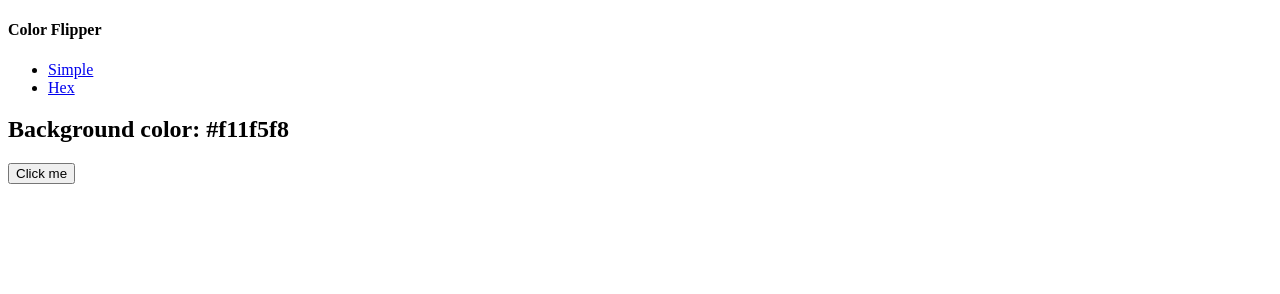
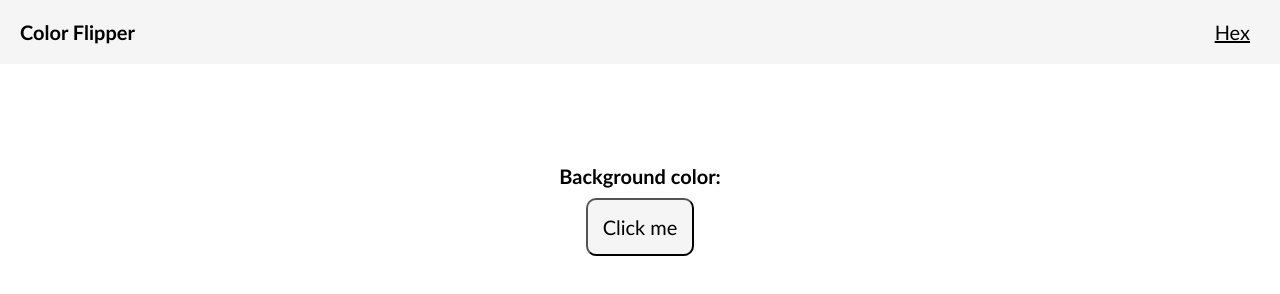
Before and after one commit to GabFMoura/ColorFlipper, a plain HTML site: page index.html in a window 1280 px wide. Drawn offline with Linux system fonts and the light colour scheme.

Commit message:
color flipper

```diff
--- a/app.js
+++ /dev/null
@@ -1,14 +0,0 @@
-const colors = ['green', 'red', 'rgba(133,122,200', '#f15025'];
-const btn = document.getElementById('btn');
-const color = document.querySelector('.color');
-
-btn.addEventListener('click', function() {
-  //get random number between 0 - 3
-  const RandomNumber = getRandomNumber();
-  document.body.style.backgroundColor = colors[RandomNumber];
-  color.textContent = colors[RandomNumber]
-})
-
-function getRandomNumber() {
-  return Math.floor(Math.random() * colors.length);
-}
--- /dev/null
+++ b/hex.js
@@ -0,0 +1,17 @@
+const hex = [0, 1, 2, 3, 4, 5, 6, 7, 8, 9, "A", "B", "C", "D", "E", "F"];
+
+const btn = document.getElementById('btn');
+const color = document.querySelector('.color');
+
+btn.addEventListener('click', function(){
+let hexColor = '#';
+for (let i = 0; i<6; i++) {
+  hexColor += hex[getRandomNumber()];
+}
+color.textContent = hexColor;
+document.body.style.backgroundColor = hexColor
+});
+
+function getRandomNumber () {
+  return Math.floor(Math.random() * hex.length);
+};
--- a/index.html
+++ b/index.html
@@ -19,10 +19,7 @@
       <h4>Color Flipper</h4>
       <ul class="nav-links">
         <li>
-          <a href="index.html">Simple</a>
-        </li>
-        <li>
-          <a href="hex.html">Hex</a>
+          <a href="index.html">Hex</a>
         </li>
       </ul>
     </div>
@@ -30,15 +27,16 @@
 
   <main>
     <div class="container">
-      <h2>Background color: <span class="color">
-          #f11f5f8
+      <h2>Background color:
+        <span class="color">
+
         </span>
       </h2>
       <button class="btn btn-hero" id="btn">Click me</button>
     </div>
   </main>
 
-  <script src="app.js"></script>
+  <script src="hex.js"></script>
 </body>
 
 </html>
--- a/style.css
+++ b/style.css
@@ -0,0 +1,39 @@
+* {
+  margin: 0px;
+  padding: 0px;
+  font-family: 'Gill Sans', 'Gill Sans MT', Calibri, 'Trebuchet MS', sans-serif;
+  font-size: 20px;
+}
+
+a {color: black;
+  padding: 10px;
+}
+
+.nav-center {
+  display: flex;
+  justify-content: space-between;
+  align-items: center;
+  background-color: #F5F5F5;
+  color: black;
+  padding: 20px;
+}
+
+.nav-links{
+  list-style-type: none;
+  color: black;
+}
+
+.container{
+  padding-top: 100px;
+  width: 700px;
+  margin-left: auto;
+  margin-right: auto;
+  text-align: center;
+}
+
+.btn {
+  margin: 10px;
+  padding: 15px;
+  border-radius: 10px;
+  background-color: #F5F5F5;
+}
```
